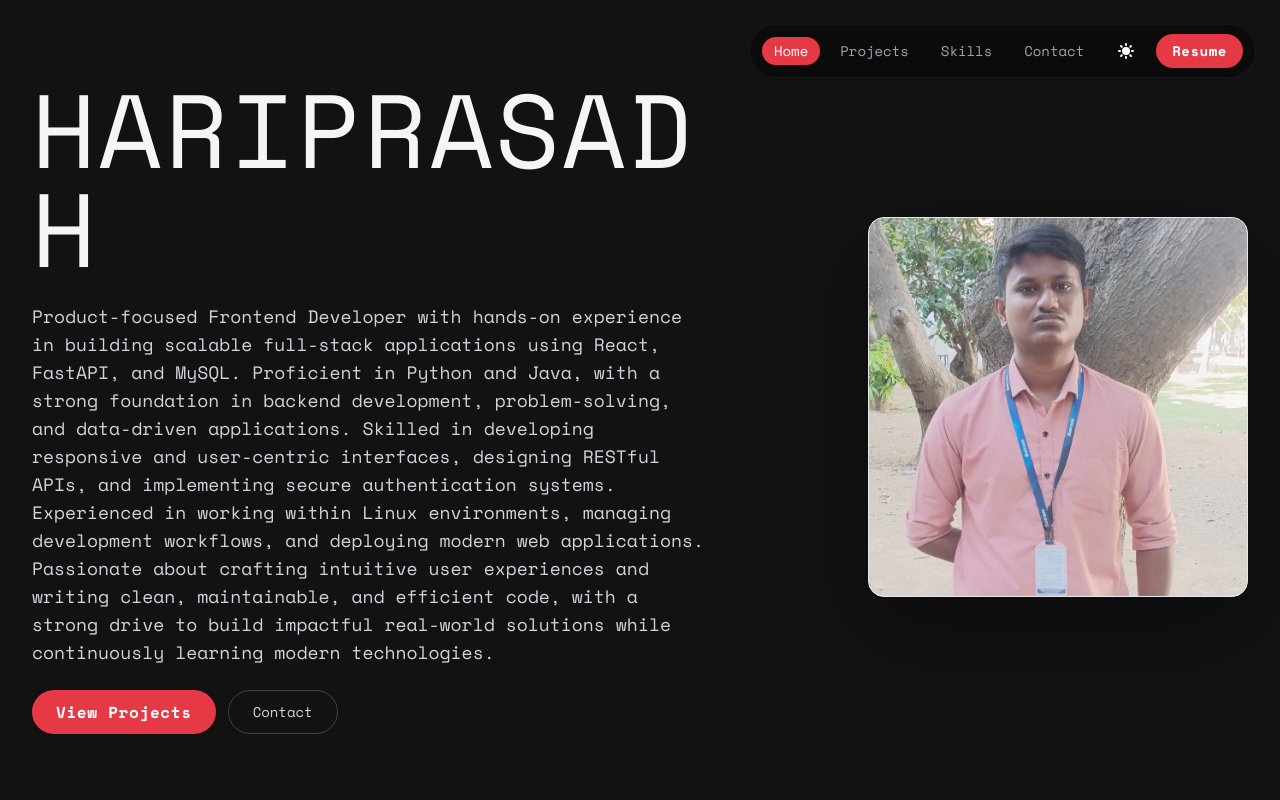
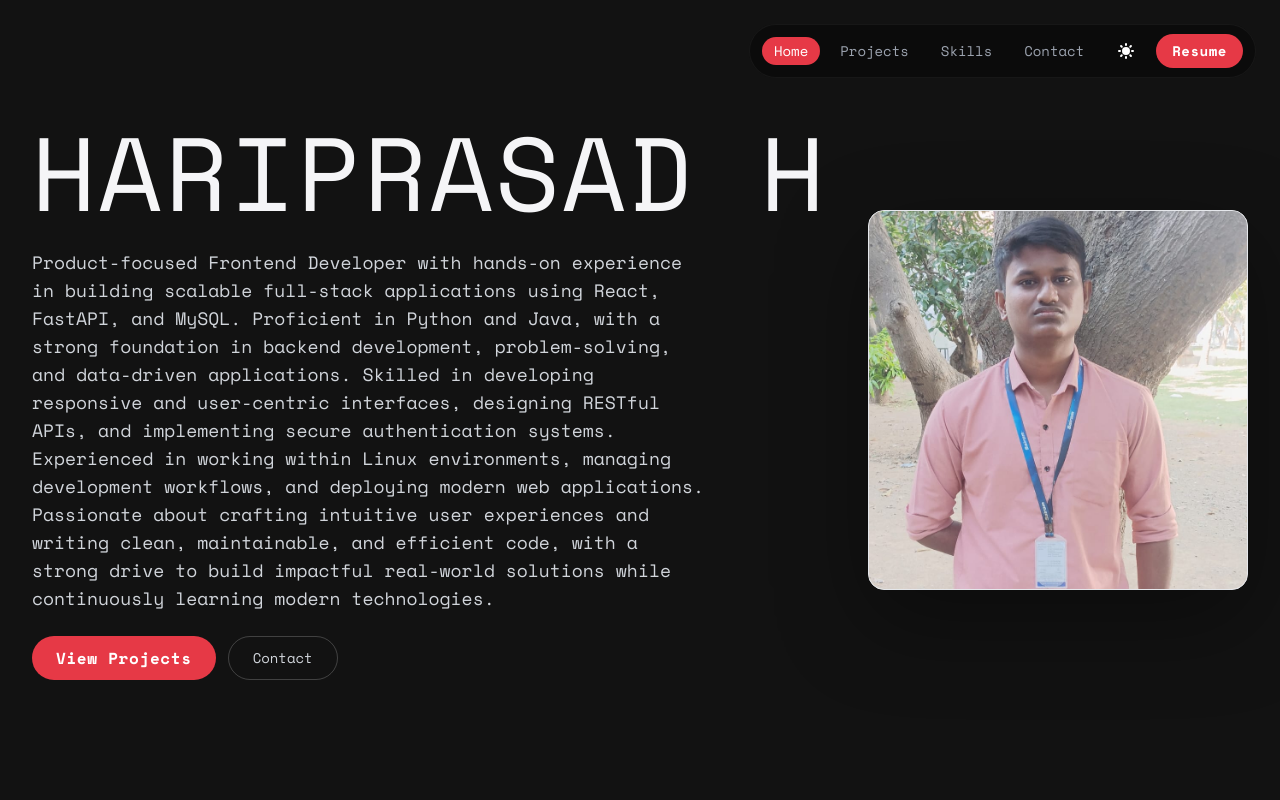
Before and after one commit to Hariprasad-1809/Portfolio, a React (Vite) app: page / in a window 1280 px wide. Shown: the top 800 px of the page. Built offline with nearby package versions, Linux system fonts and the light colour scheme.

Commit message:
Updated CSS

```diff
--- a/src/components/Hero.jsx
+++ b/src/components/Hero.jsx
@@ -12,8 +12,8 @@ const Hero = () => {
     <section id="home" className="min-h-screen flex items-center justify-center overflow-hidden relative pt-28 pb-16 lg:py-20">
       <div className="max-w-7xl w-full px-5 sm:px-8 lg:px-8">
         <div className="grid grid-cols-1 lg:grid-cols-[3fr_2fr] items-center gap-10 lg:gap-16">
-          <div className="max-w-2xl justify-self-center lg:justify-self-start text-center lg:text-left overflow-hidden">
-            <h1 className="font-body uppercase text-[2.5rem] sm:text-[4rem] md:text-[5rem] lg:text-[6.5rem] leading-[1.05] sm:leading-[0.95] tracking-wide text-charcoal dark:text-offwhite">
+          <div className="max-w-2xl lg:max-w-none justify-self-center lg:justify-self-start text-center lg:text-left overflow-hidden">
+            <h1 className="font-body uppercase text-4xl sm:text-5xl md:text-7xl lg:text-[5.5rem] xl:text-[6.5rem] sm:whitespace-nowrap leading-none tracking-wide text-charcoal dark:text-offwhite">
               {largeText}
             </h1>
             {/* Summary directly under the name */}
```
